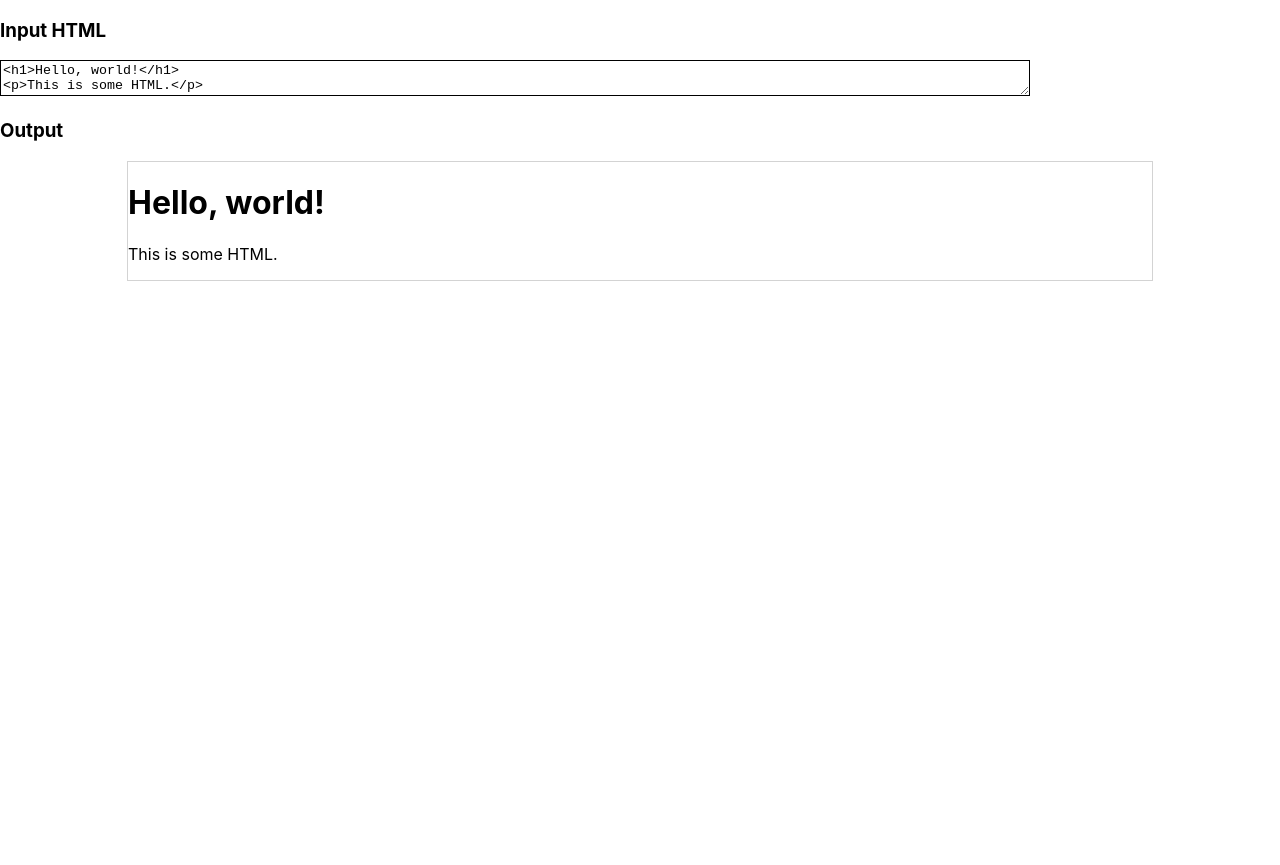
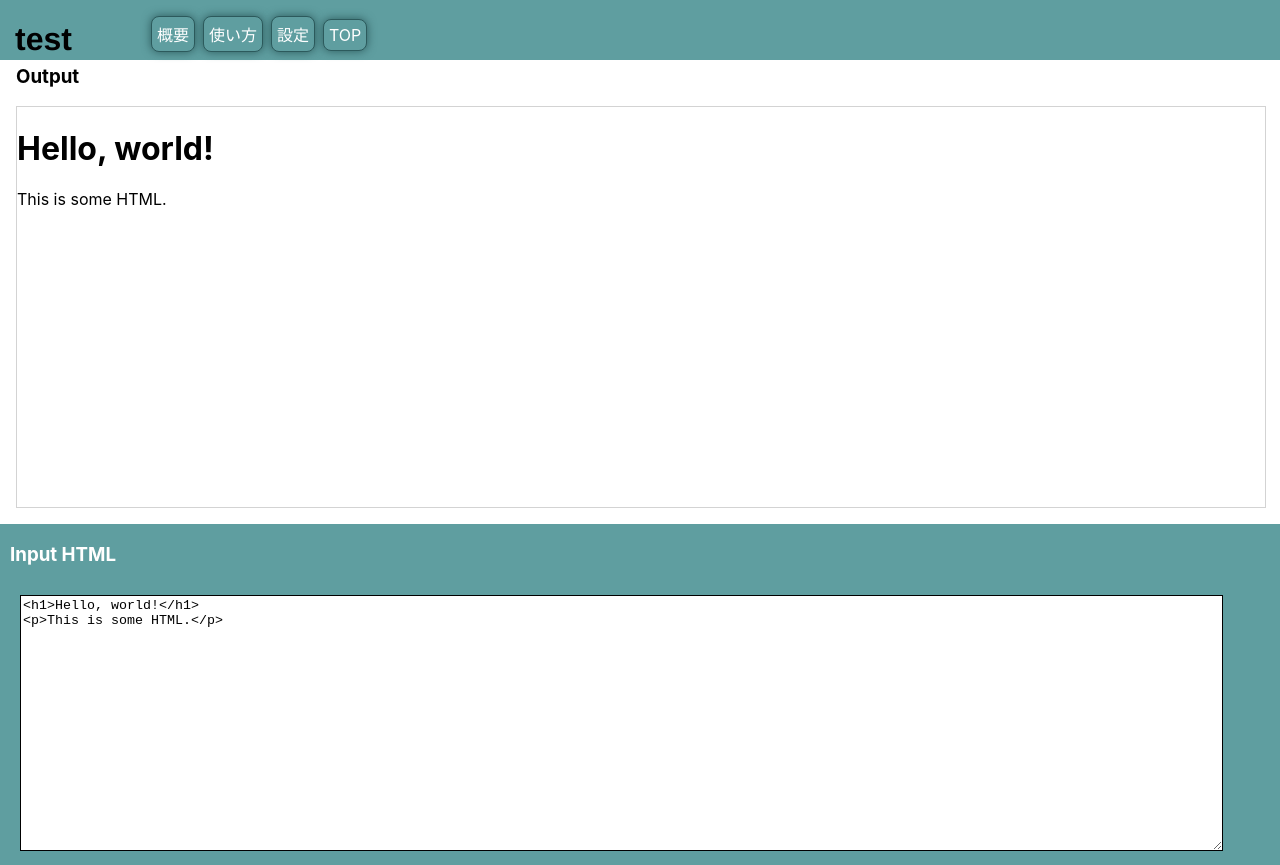
Before and after one commit to satops9/my-app, a React (Create React App) app: page / in a window 1280 px wide. Before the commit the page ends 800 px from the top, so only its background shows below. Built offline with nearby package versions, Linux system fonts and the light colour scheme.

Commit message:
Initial commit

```diff
--- /dev/null
+++ b/src/AppItems/App.tsx
@@ -0,0 +1,28 @@
+import React, { useState } from 'react';
+import Overview from './Overview';
+import Usage from './Usage';
+import Settings from './Settings';
+import Top from './TextApp';
+
+interface AppProps {
+  selectedMenu: string;
+}
+
+const App: React.FC<AppProps> = ({ selectedMenu }) => {
+  const renderContent = () => {
+    switch (selectedMenu) {
+      case 'overview':
+        return <Overview />;
+      case 'usage':
+        return <Usage />;
+      case 'settings':
+        return <Settings />;
+      default:
+        return <Top />;
+    }
+  };
+
+  return <div>{renderContent()}</div>;
+};
+
+export default App;
--- /dev/null
+++ b/src/AppItems/Header.tsx
@@ -0,0 +1,22 @@
+import React, { useState } from "react";
+import "./TextApp.css";
+
+interface HeaderProps {
+    onMenuSelected: (menu: string) => void;
+  }
+
+const Header: React.FC<HeaderProps> = ({ onMenuSelected }) => {
+    return (
+        <header className="Header">
+            <h1 className="title">test</h1>
+          <ul>
+          <li onClick={() => onMenuSelected('overview')}>概要</li>
+          <li onClick={() => onMenuSelected('usage')}>使い方</li>
+          <li onClick={() => onMenuSelected('settings')}>設定</li>
+          <li onClick={() => onMenuSelected('top')}>TOP</li>
+        </ul>
+        </header>
+      );
+}
+
+export default Header;
--- /dev/null
+++ b/src/AppItems/Overview.tsx
@@ -0,0 +1,16 @@
+import React, { useState } from "react";
+import "./TextApp.css";
+
+const App: React.FC = () => {
+  const [input, updateInput] = useState("<h1>Hello, world!</h1>\n<p>This is some HTML.</p>");
+
+  return (
+    <div>
+    <div className="main">
+      <h3>※　開発中です　※</h3>
+    </div>
+    </div>
+  );
+};
+
+export default App;
--- /dev/null
+++ b/src/AppItems/Settings.tsx
@@ -0,0 +1,16 @@
+import React, { useState } from "react";
+import "./TextApp.css";
+
+const App: React.FC = () => {
+  const [input, updateInput] = useState("<h1>Hello, world!</h1>\n<p>This is some HTML.</p>");
+
+  return (
+    <div>
+    <div className="main">
+      <h3>※　開発中です　※</h3>
+    </div>
+    </div>
+  );
+};
+
+export default App;
--- /dev/null
+++ b/src/AppItems/TextApp.css
@@ -0,0 +1,116 @@
+ body {
+    margin: 10%;
+ }
+
+ /* ここからheader */
+
+  .Header {
+   position: fixed;
+   display: flex;
+   z-index: 999;
+   top: 0; left: 0;
+   width: 100%; height: 60px;
+   background-color: cadetblue;
+   color: white;
+   box-sizing:content-box;
+  }
+
+  .Header .title{
+   display: inline;
+   font-family:'Franklin Gothic Medium', 'Arial Narrow', Arial, sans-serif;
+   color: black;
+   margin-right: 16px;
+  }
+
+ ul {
+   list-style: none;
+  }
+
+  li {
+   display:inline-flex;
+   margin-left: 16px;
+   text-decoration: none;
+   border:1px solid rgb(44, 90, 92);
+   border-radius: 8px;
+   box-shadow:0 0 10px rgb(44, 90, 92);
+   padding: 5px;
+   background-color: cadetblue;
+   color: white;
+   text-align: center;
+  }
+
+  /* ここまでheader */
+
+  /* ここからmain */
+
+  .main { /* 全体の設定 */
+   margin-Top: 30px;
+   padding: 1em;
+  }
+
+  .MainCont { /* boxを下部に固定するためのメインコンテンツ */
+   position: relative;
+   display: flex;
+   box-sizing: border-box;
+  }
+
+  footer {
+   margin-top: auto;
+   width: 100%;
+   padding: 0 10px;
+   background-color: cadetblue;
+   color: white;
+  }
+
+ .box { /* 入力UI */
+   width:95%; height:300px; overflow-y: scroll;
+   margin:10px; padding: auto; border:1px solid black;
+ }
+
+ .outBox { /* 出力UI */
+    width:100%; height:400px; overflow-y: scroll;
+    margin: auto; padding: auto; border:1px solid lightgray;
+ }
+
+  /* ここまでmain */
+
+  /* ここからスマートフォンの設定 */
+
+  @media (prefers-reduced-motion: no-preference) {
+   body {
+       margin: auto;
+   }
+
+   .Header {
+      position: fixed;
+      display: flex;
+      z-index: 999;
+      top: 0; left: 0;
+      width: 100%; height: 60px;
+      background-color: cadetblue;
+      color: white;
+      box-sizing:content-box;
+     }
+
+   .Header .title{
+      display: inline;
+      padding: 0 15px;
+      font-family:'Franklin Gothic Medium', 'Arial Narrow', Arial, sans-serif;
+      color: black;
+     }
+
+     li {
+      display:inline-flex;
+      margin-left: 8px;
+     }
+
+     .box { /* 入力UI */
+      width:95%; height:250px; overflow-y: scroll;
+      margin:10px; padding: auto; border:1px solid black;
+    }
+
+    .outBox { /* 出力UI */
+       width:100%; height:400px; overflow-y: scroll;
+       margin: auto; padding: auto; border:1px solid lightgray;
+    }
+ }
--- a/src/TextApp.tsx
+++ b/src/AppItems/TextApp.tsx
@@ -1,6 +1,4 @@
 import React, { useState } from "react";
-import { DndProvider } from "react-dnd";
-import { HTML5Backend } from "react-dnd-html5-backend";
 import "./TextApp.css";
 
 const App: React.FC = () => {
@@ -8,6 +6,13 @@ const App: React.FC = () => {
 
   return (
     <div>
+    <div className="main">
+      <h3>Output</h3>
+      <div className="outBox" dangerouslySetInnerHTML={{__html: input}} ></div>
+      </div>
+
+    <div className="MainCont">
+      <footer>
       <h3>Input HTML</h3>
       <textarea className="box"
         id="html-content"
@@ -16,9 +21,8 @@ const App: React.FC = () => {
         }}
         value={input}
       />
-
-      <h3>Output</h3>
-      <div className="outBox" dangerouslySetInnerHTML={{__html: input}} ></div>
+      </footer>
+    </div>
     </div>
   );
 };
--- /dev/null
+++ b/src/AppItems/Usage.tsx
@@ -0,0 +1,16 @@
+import React, { useState } from "react";
+import "./TextApp.css";
+
+const App: React.FC = () => {
+  const [input, updateInput] = useState("<h1>Hello, world!</h1>\n<p>This is some HTML.</p>");
+
+  return (
+    <div>
+    <div className="main">
+      <h3>※　開発中です　※</h3>
+    </div>
+    </div>
+  );
+};
+
+export default App;
--- a/src/TestFront.tsx
+++ b/src/TestFront.tsx
@@ -1,7 +1,7 @@
 import React from "react";
 import { DndProvider } from "react-dnd";
 import { HTML5Backend } from "react-dnd-html5-backend";
-import TextApp from "./TextApp";
+import TextApp from "./AppItems/TextApp";
 
 const App: React.FC = () => {
   return (
--- a/src/TextApp.css
+++ /dev/null
@@ -1,19 +0,0 @@
- body {
-    margin: 10%;
- }
-
- @media (prefers-reduced-motion: no-preference) {
-    body {
-        margin: auto;
-    }
-  }
-
- .box {
-    width:80%; height:100%;
-    margin:auto; border:1px solid black;
- }
-
- .outBox {
-    width:80%; height:100%;
-    margin:auto; padding:auto; border:1px solid lightgray;
- }
--- a/src/index.tsx
+++ b/src/index.tsx
@@ -1,19 +1,22 @@
-import React from 'react';
+import React, { useState } from 'react';
 import ReactDOM from 'react-dom/client';
 import './index.css';
-import App from './TestFront';
+import App from './AppItems/App';
+import Header from './AppItems/Header';
 import reportWebVitals from './reportWebVitals';
 
-const root = ReactDOM.createRoot(
-  document.getElementById('root') as HTMLElement
-);
-root.render(
-  <React.StrictMode>
-    <App />
-  </React.StrictMode>
-);
+const Root: React.FC = () => {
+  const [selectedMenu, setSelectedMenu] = useState<string>('top');
 
-// If you want to start measuring performance in your app, pass a function
-// to log results (for example: reportWebVitals(console.log))
-// or send to an analytics endpoint. Learn more: https://bit.ly/CRA-vitals
+  return (
+    <React.StrictMode>
+      <Header onMenuSelected={(menu) => setSelectedMenu(menu)} />
+      <App  selectedMenu={selectedMenu}/>
+    </React.StrictMode>
+  );
+};
+
+const root = ReactDOM.createRoot(document.getElementById('root') as HTMLElement);
+root.render(<Root />);
+
 reportWebVitals();
```
Also changed, not shown: 11 other files (tests, documents, lock files or other folders).
